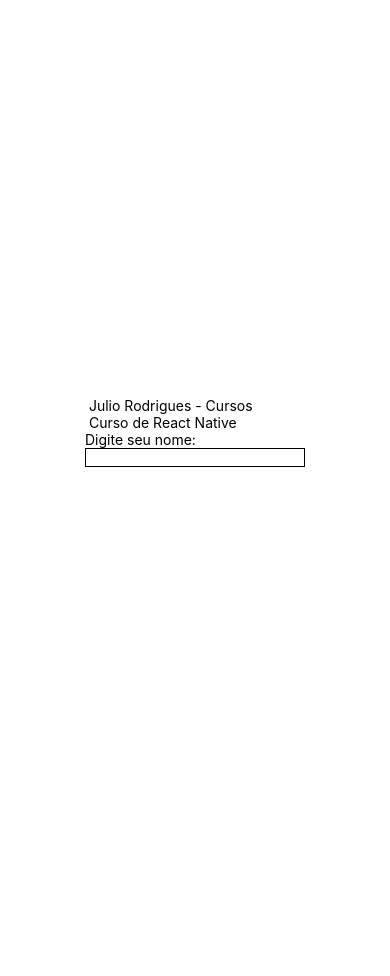
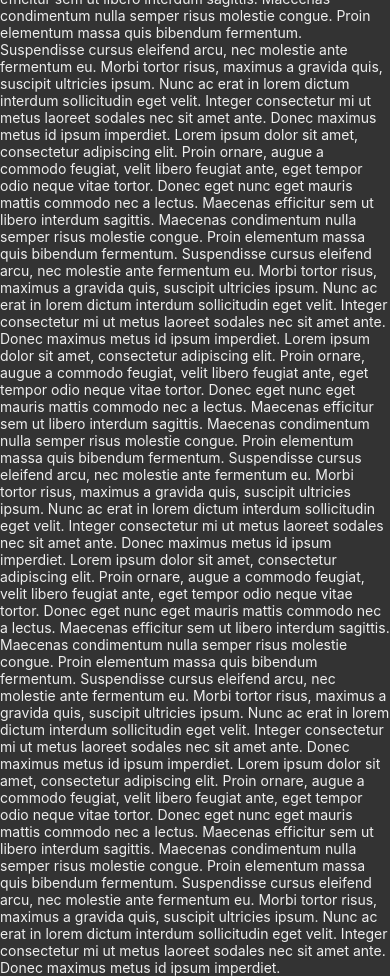
Before and after one commit to JulioCRodrigues/app1-react-native, a React Native app: screen / in a window 390 px wide. Before the commit the page ends 844 px from the top, so only its background shows below. Built offline with nearby package versions, Linux system fonts and the light colour scheme.

Commit message:
ScrollView - Rolagem no App

```diff
--- a/App.js
+++ b/App.js
@@ -3,6 +3,7 @@ import React, {useState} from 'react';
 import {StyleSheet, View,SafeAreaView,Text,Button} from 'react-native';
 import Estilos from './estilos/estilos';
 import CT from './componentes/caixaDeTexto';
+import Rolagem from './componentes/rolagem';
 
 
 export default function app1() {
@@ -15,7 +16,7 @@ export default function app1() {
         <SafeAreaView>
           <Text> Julio Rodrigues - Cursos</Text>
           <Text> Curso de React Native</Text>
-          <CT/>
+          <Rolagem/>
         </SafeAreaView>
 
 
--- /dev/null
+++ b/componentes/rolagem.js
@@ -0,0 +1,22 @@
+import React from 'react';
+import {View, Text, ScrollView} from 'react-native';
+
+export default function(){
+
+
+    return(
+        <View style={{flex: 1}}>
+            <ScrollView style={{backgroundColor:'#333'}}>
+                <Text style={{color:'#eee'}}>
+                Lorem ipsum dolor sit amet, consectetur adipiscing elit. Proin ornare, augue a commodo feugiat, velit libero feugiat ante, eget tempor odio neque vitae tortor. Donec eget nunc eget mauris mattis commodo nec a lectus. Maecenas efficitur sem ut libero interdum sagittis. Maecenas condimentum nulla semper risus molestie congue. Proin elementum massa quis bibendum fermentum. Suspendisse cursus eleifend arcu, nec molestie ante fermentum eu. Morbi tortor risus, maximus a gravida quis, suscipit ultricies ipsum. Nunc ac erat in lorem dictum interdum sollicitudin eget velit. Integer consectetur mi ut metus laoreet sodales nec sit amet ante. Donec maximus metus id ipsum imperdiet.
+                Lorem ipsum dolor sit amet, consectetur adipiscing elit. Proin ornare, augue a commodo feugiat, velit libero feugiat ante, eget tempor odio neque vitae tortor. Donec eget nunc eget mauris mattis commodo nec a lectus. Maecenas efficitur sem ut libero interdum sagittis. Maecenas condimentum nulla semper risus molestie congue. Proin elementum massa quis bibendum fermentum. Suspendisse cursus eleifend arcu, nec molestie ante fermentum eu. Morbi tortor risus, maximus a gravida quis, suscipit ultricies ipsum. Nunc ac erat in lorem dictum interdum sollicitudin eget velit. Integer consectetur mi ut metus laoreet sodales nec sit amet ante. Donec maximus metus id ipsum imperdiet.
+                Lorem ipsum dolor sit amet, consectetur adipiscing elit. Proin ornare, augue a commodo feugiat, velit libero feugiat ante, eget tempor odio neque vitae tortor. Donec eget nunc eget mauris mattis commodo nec a lectus. Maecenas efficitur sem ut libero interdum sagittis. Maecenas condimentum nulla semper risus molestie congue. Proin elementum massa quis bibendum fermentum. Suspendisse cursus eleifend arcu, nec molestie ante fermentum eu. Morbi tortor risus, maximus a gravida quis, suscipit ultricies ipsum. Nunc ac erat in lorem dictum interdum sollicitudin eget velit. Integer consectetur mi ut metus laoreet sodales nec sit amet ante. Donec maximus metus id ipsum imperdiet.
+                Lorem ipsum dolor sit amet, consectetur adipiscing elit. Proin ornare, augue a commodo feugiat, velit libero feugiat ante, eget tempor odio neque vitae tortor. Donec eget nunc eget mauris mattis commodo nec a lectus. Maecenas efficitur sem ut libero interdum sagittis. Maecenas condimentum nulla semper risus molestie congue. Proin elementum massa quis bibendum fermentum. Suspendisse cursus eleifend arcu, nec molestie ante fermentum eu. Morbi tortor risus, maximus a gravida quis, suscipit ultricies ipsum. Nunc ac erat in lorem dictum interdum sollicitudin eget velit. Integer consectetur mi ut metus laoreet sodales nec sit amet ante. Donec maximus metus id ipsum imperdiet.
+                Lorem ipsum dolor sit amet, consectetur adipiscing elit. Proin ornare, augue a commodo feugiat, velit libero feugiat ante, eget tempor odio neque vitae tortor. Donec eget nunc eget mauris mattis commodo nec a lectus. Maecenas efficitur sem ut libero interdum sagittis. Maecenas condimentum nulla semper risus molestie congue. Proin elementum massa quis bibendum fermentum. Suspendisse cursus eleifend arcu, nec molestie ante fermentum eu. Morbi tortor risus, maximus a gravida quis, suscipit ultricies ipsum. Nunc ac erat in lorem dictum interdum sollicitudin eget velit. Integer consectetur mi ut metus laoreet sodales nec sit amet ante. Donec maximus metus id ipsum imperdiet.
+
+
+                </Text>
+            </ScrollView>
+        </View>
+    )
+}
```
